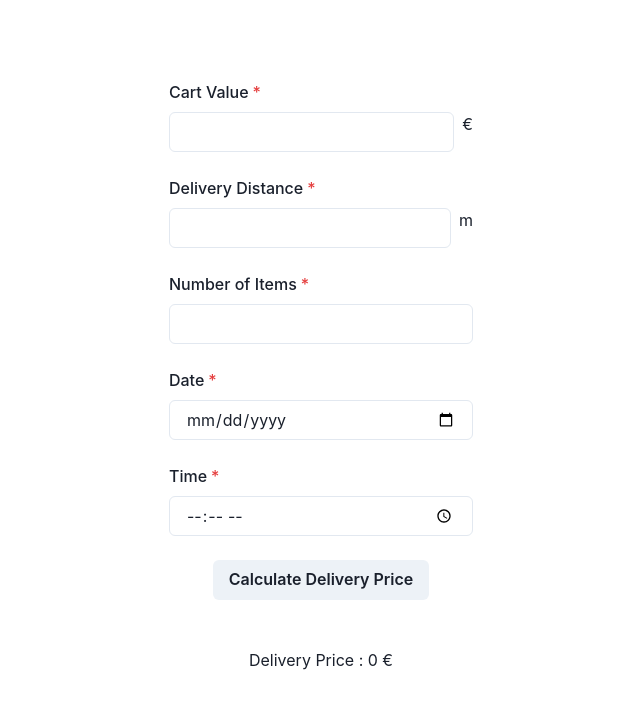
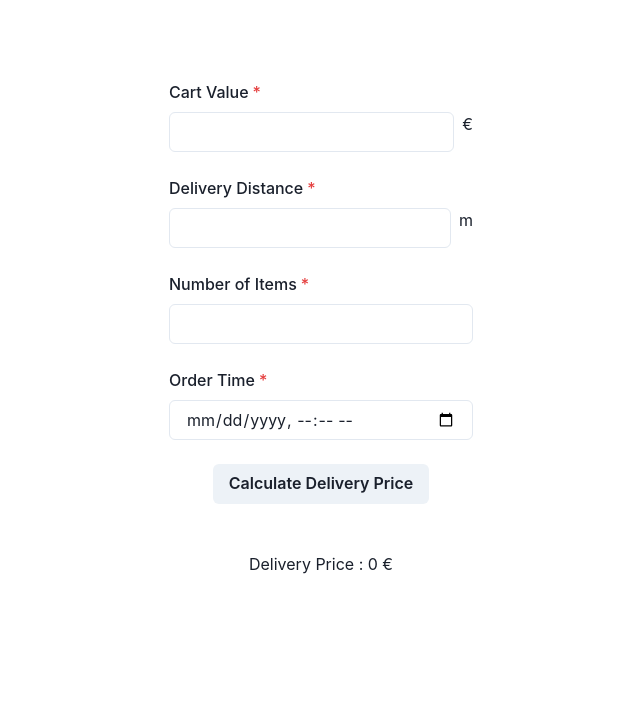
Before and after one commit to laya-am/delivery-fee-calculator, a React (Vite) app: page / in a window 1280 px wide. Shown: the top 708 px of the page, without its empty margins (319-959 px from the left). Built offline with nearby package versions, Linux system fonts and the light colour scheme.

Commit message:
integrate date and time into one field

```diff
--- a/src/components/DateInput/index.tsx
+++ /dev/null
@@ -1,12 +0,0 @@
-import { FormControl, FormLabel, Input } from "@chakra-ui/react"
-
-export default function DateInput() {
-  const today = new Date().toISOString().split('T')[0];
-
-  return (
-    <FormControl isRequired>
-        <FormLabel htmlFor="date">Date</FormLabel>
-        <Input type="date" id="date" name="date" min={today} />
-    </FormControl>
-  )
-}
--- a/src/components/Form/index.tsx
+++ b/src/components/Form/index.tsx
@@ -4,8 +4,7 @@ import { CalculationData } from '../../services/calculateFee';
 import CartValueInput from "../CartValueInput";
 import DistanceInput from "../DistanceInput";
 import NumOfItemsInput from "../NumOfItemsInput";
-import DateInput from "../DateInput";
-import TimeInput from "../TimeInput";
+import OrderTimeInput from "../OrderTimeInput";
 import calculateFee from "../../services/calculateFee";
 
 interface FormProps {
@@ -21,8 +20,7 @@ export default function Form({ setTotalFee }: FormProps ) {
       cartValue: +formData.get('cartValue')!,
       distance: +formData.get('distance')!,
       numOfItems: +formData.get('numOfItems')!,
-      time: formData.get('time') as string,
-      date: formData.get('date') as string,
+      orderTime: formData.get('orderTime') as string,
   };
 
     const newFee = calculateFee(data);
@@ -43,10 +41,7 @@ export default function Form({ setTotalFee }: FormProps ) {
             <NumOfItemsInput />
           </Box>
           <Box flex="1">
-            <DateInput />
-          </Box>
-          <Box flex="1">
-            <TimeInput />
+            <OrderTimeInput />
           </Box>
           <Box flex="1">
             <Button type="submit">Calculate Delivery Price</Button>
--- /dev/null
+++ b/src/components/OrderTimeInput/index.tsx
@@ -0,0 +1,12 @@
+import { FormControl, FormLabel, Input } from "@chakra-ui/react"
+
+export default function OrderTimeInput() {
+  const today = new Date().toISOString().split('T')[0];
+
+  return (
+    <FormControl isRequired>
+        <FormLabel htmlFor="orderTime">Order Time</FormLabel>
+        <Input type="datetime-local" id="orderTime" name="orderTime" min={`${today}T00:00`} />
+    </FormControl>
+  )
+}
--- a/src/components/TimeInput/index.tsx
+++ /dev/null
@@ -1,10 +0,0 @@
-import { FormControl, FormLabel, Input } from "@chakra-ui/react"
-
-export default function TimeInput() {
-  return (
-    <FormControl isRequired>
-        <FormLabel htmlFor="time">Time</FormLabel>
-        <Input type="time" id="time" name="time" />
-    </FormControl>
-  )
-}
--- a/src/services/calculateFee.tsx
+++ b/src/services/calculateFee.tsx
@@ -2,13 +2,12 @@ export interface CalculationData {
    cartValue: number;
    distance: number;
    numOfItems: number;
-   time: string;
-   date: string;
+   orderTime: string;
 }
 
  export default function calculateFee(data: CalculationData): number {
 
-   const {cartValue , distance , numOfItems , time, date} = data;
+   const {cartValue , distance , numOfItems , orderTime} = data;
    let newFee : number;
 
    const cartSurcharge : number = cartValue < 10 ? 10 - cartValue : 0;
@@ -18,8 +17,15 @@ export interface CalculationData {
 
    newFee = cartValue >= 200 ? 0 :  Math.min(cartSurcharge + deliveryFee + bulkFee + numOfItemsSurcharge, 15);
 
+   console.log({orderTime});
+
+   const date = orderTime.slice(0,10);
+   const time = orderTime.slice(11,16);
+
    const hour = + time.slice(0,2);
    const day = new Date(date).getDay();
+
    (day === 5 && hour >= 15 && hour <= 18) ? newFee = Math.min(newFee * 1.2 , 15) : null;
+
    return newFee
 }
```
